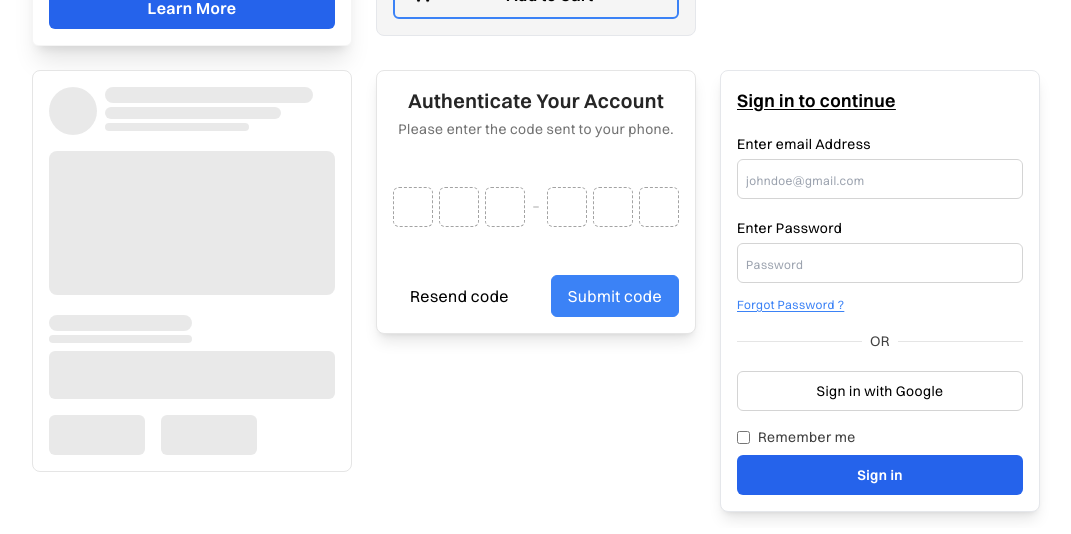
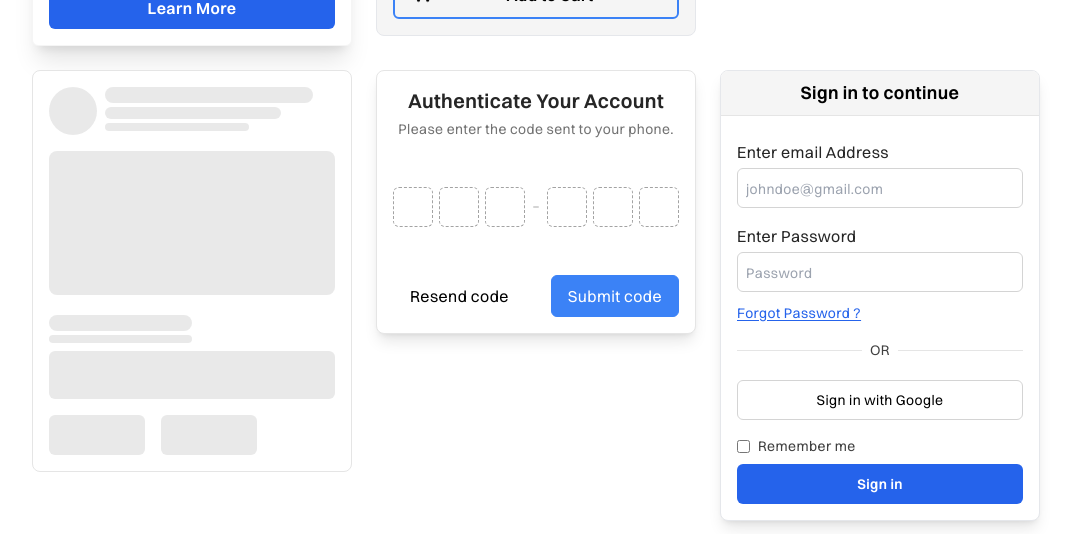
Before and after one commit to MOGIRE11/Whatsappweb.com, a React (Vite) app: page / in a window 1280 px wide. Shown: the part 826-1360 px from the top of the page, without its empty margins (104-1175 px from the left). Built offline with nearby package versions, Linux system fonts and the light colour scheme; what fluid-tailwind would draw is missing.

Commit message:
form revamp

```diff
--- a/src/components/SignIn.jsx
+++ b/src/components/SignIn.jsx
@@ -2,19 +2,19 @@
 const SignIn = () => {
   return (
     <>
-      <div className="signin-wrapper w-full max-w-[20rem] border bg-white overflow-hidden rounded-lg shadow-lg p-4 text-black tracking-wide">
-        <h2 className="underline underline-offset-2 font-semibold text-lg">
+      <div className="signin-wrapper w-full max-w-[20rem] border bg-white overflow-hidden rounded-lg shadow-lg  text-black tracking-wide">
+        <h2 className="text-center font-semibold text-lg border-b bg-neutral-100 border-neutral-200 p-2">
           Sign in to continue
         </h2>
 
-        <form className="mt-4 space-y-4">
+        <form className="mt-2 space-y-4 p-4">
           <div className="email-input">
-            <label htmlFor="email" className="text-sm">
+            <label htmlFor="email" className="text-neutral-800">
               Enter email Address
             </label>
             <input
               type="email"
-              className="h-10 border border-neutral-300 w-full rounded-md mt-1 outline-none focus:border-blue-400 px-2 placeholder:text-xs bg-white"
+              className="h-10 border border-neutral-300 w-full rounded-md mt-1 outline-none focus:border-blue-400 px-2 placeholder:text-sm bg-white"
               id="email"
               name="User-email"
               placeholder="johndoe@gmail.com"
@@ -23,12 +23,12 @@ const SignIn = () => {
           </div>
 
           <div className="password-input">
-            <label htmlFor="password" className="text-sm">
+            <label htmlFor="password" className="text-neutral-800">
               Enter Password
             </label>
             <input
               type="email"
-              className="h-10 border border-neutral-300 w-full rounded-md mt-1 mb-2 outline-none focus:border-blue-400 px-2 placeholder:text-xs bg-white"
+              className="h-10 border border-neutral-300 w-full rounded-md mt-1 mb-2 outline-none focus:border-blue-400 px-2 placeholder:text-sm bg-white"
               id="password"
               name="User-password"
               placeholder="Password"
@@ -36,7 +36,7 @@ const SignIn = () => {
             />
             <a
               href="/forgot password"
-              className="text-xs text-blue-500 underline underline-offset-2"
+              className="text-sm text-blue-600 underline underline-offset-2"
             >
               Forgot Password ?
             </a>
```
